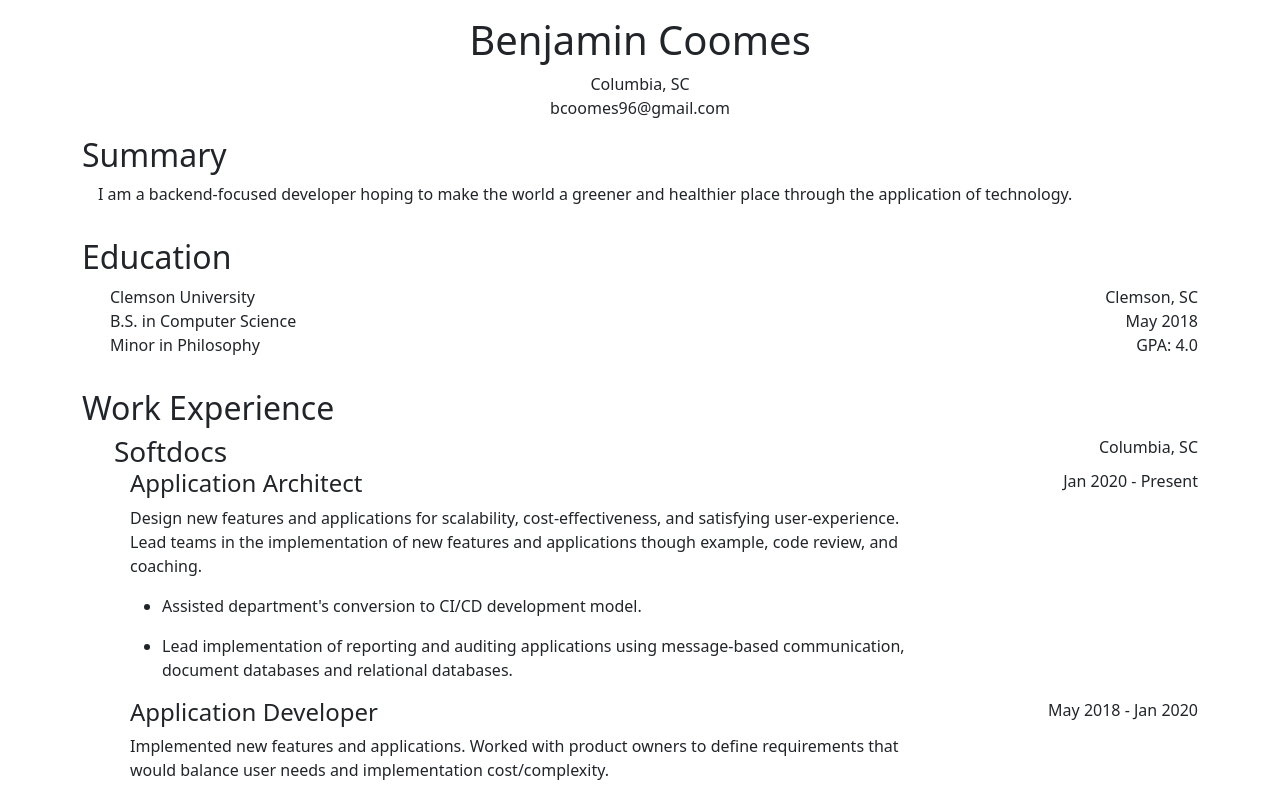
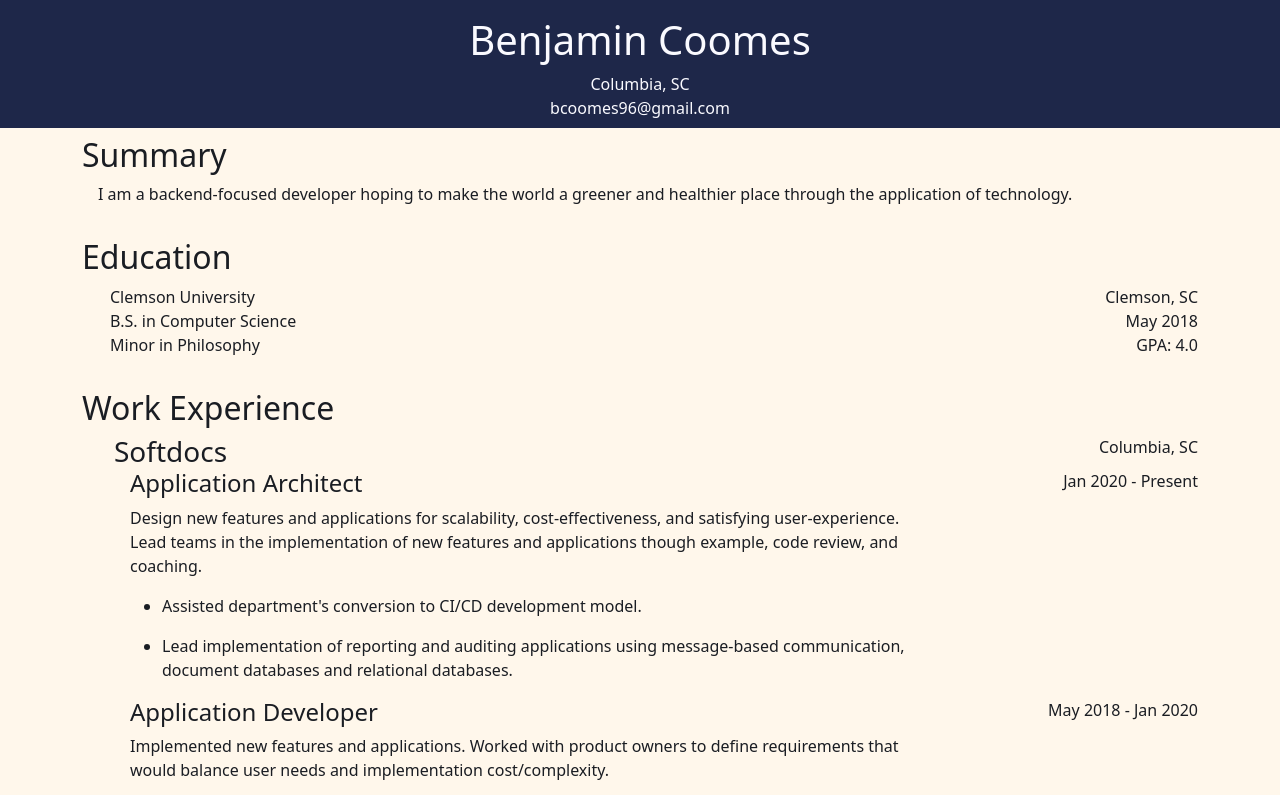
Before and after one commit to benCoomes/bcoomesdotcom, a plain HTML site: page site/index.html in a window 1280 px wide. Shown: the top 795 px of the page. Drawn offline with nearby package versions, Linux system fonts and the light colour scheme.

Commit message:
Add color scheme for web

```diff
--- a/site/index.html
+++ b/site/index.html
@@ -12,13 +12,15 @@
   <link href="styles.css" rel="stylesheet">
 </head>
 
-<body class="coomes-resume container-xl">
-  <address class="header">
+<body class="coomes-resume">
+  <header class="header">
+    <div class="container">
       <h1 class="header__title">Benjamin Coomes</h1>
       <div class="header__line">Columbia, SC</div>
       <div class="header__line">bcoomes96@gmail.com</div>
-  </address>
-  <main class="body">
+    </div>
+  </header>
+  <main class="body container">
 
     <section class="body__section section">
         <h2 class="section__header">Summary</h2>
--- a/site/styles.css
+++ b/site/styles.css
@@ -1,6 +1,31 @@
+:root {
+    --body-bg-color: #fff7eb;
+    --body-color: #1a1d23;
+    --alt-bg-color: #1e2749;
+    --alt-color: #fafaff;
+}
+
+@media print {
+    :root {
+        --body-bg-color: white;
+        --body-color: black;
+        --alt-bg-color: white;
+        --alt-color: black;
+    }
+}
+
+.coomes-resume {
+    color: var(--body-color);
+    background-color: var(--body-bg-color);
+}
+
 .coomes-resume .header {
     text-align: center;
-    margin-top: 1rem;
+    padding-top: 1rem;
+    padding-bottom: 0.5rem;
+    margin-bottom: 0.5rem;
+    background-color: var(--alt-bg-color);
+    color: var(--alt-color);
 }
 
 .coomes-resume .section {
```
